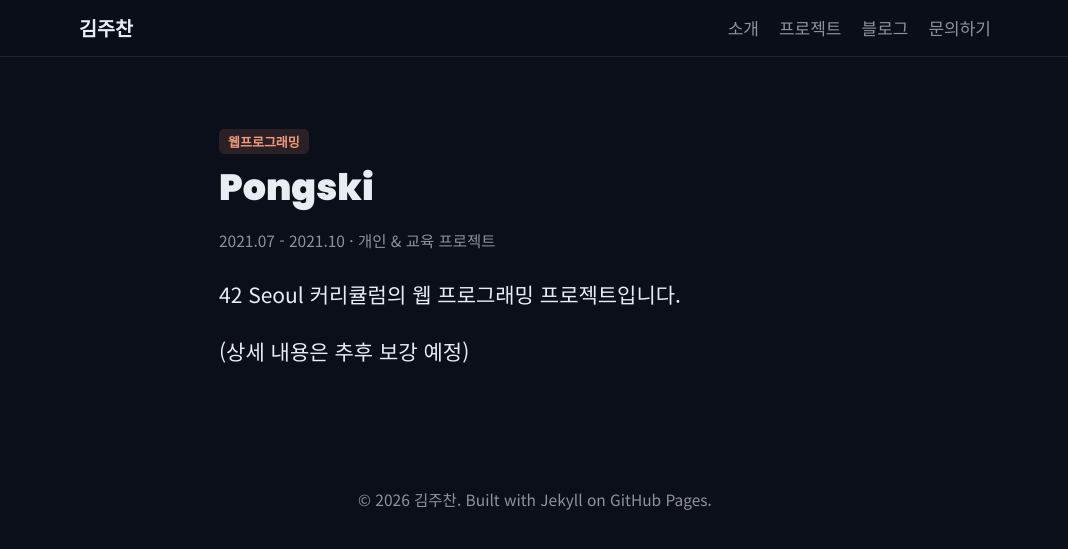
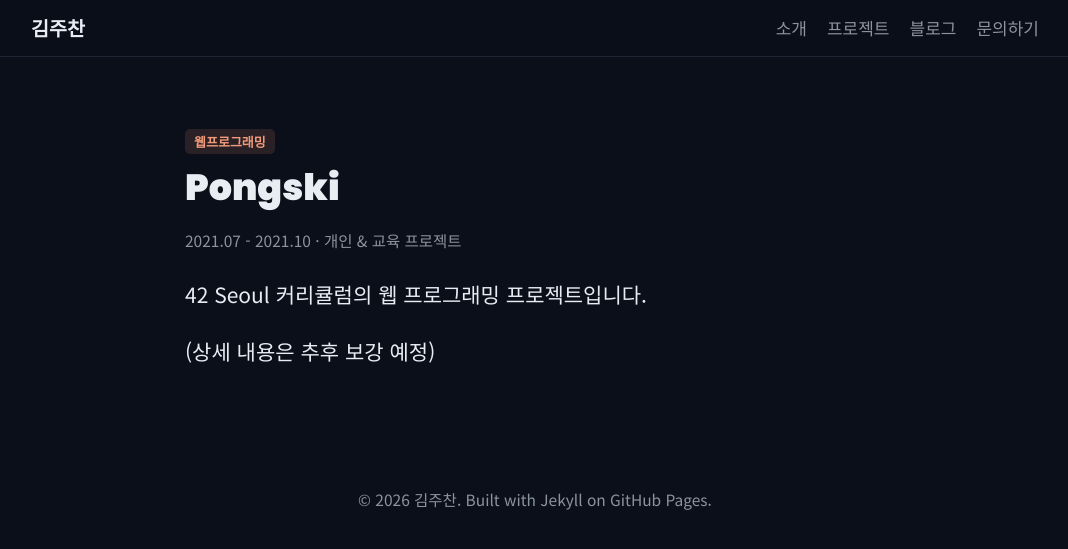
Before and after one commit to skamo3/skamo3.github.io, a Jekyll site: the page built from _projects/pongski.md, in a window 1280 px wide. Shown: the top 549 px of the page, without its empty margins (105-1173 px from the left). Built offline with Jekyll 4.4.1, drawn with Linux system fonts in a browser that asks for light colours.

Commit message:
Widen main content column 10%
.wrap max-width 960px -> 1056px, .post-content/.project-detail
680px -> 748px. Page felt too centered/narrow on wide viewports;
verified no overflow on mobile or desktop after widening.

```diff
--- a/assets/css/style.css
+++ b/assets/css/style.css
@@ -38,7 +38,7 @@
 a { color: inherit; text-decoration: none; }
 
 .wrap {
-  max-width: 960px;
+  max-width: 1056px;
   margin: 0 auto;
   padding: 0 24px;
 }
@@ -232,7 +232,7 @@
 .site-footer { padding: 32px 0 64px; text-align: center; color: var(--text-muted); font-size: 15.5px; }
 
 /* post page */
-.post-content { max-width: 680px; margin: 0 auto; padding: 64px 24px; }
+.post-content { max-width: 748px; margin: 0 auto; padding: 64px 24px; }
 .post-content h1 { font-size: 39px; margin-bottom: 8px; }
 .post-content .meta { font-size: 15.5px; color: var(--text-muted); margin-bottom: 32px; }
 .post-content h2 { font-size: 26px; margin: 32px 0 12px; }
@@ -241,7 +241,7 @@
 .post-content code { font-family: var(--font-mono, monospace); font-size: 17px; }
 
 /* project detail page */
-.project-detail { max-width: 680px; margin: 0 auto; padding: 64px 24px; }
+.project-detail { max-width: 748px; margin: 0 auto; padding: 64px 24px; }
 .project-detail h1 { font-size: 36.5px; margin-bottom: 8px; }
 .project-detail .meta { font-size: 15.5px; color: var(--text-muted); margin-bottom: 24px; }
 
```
